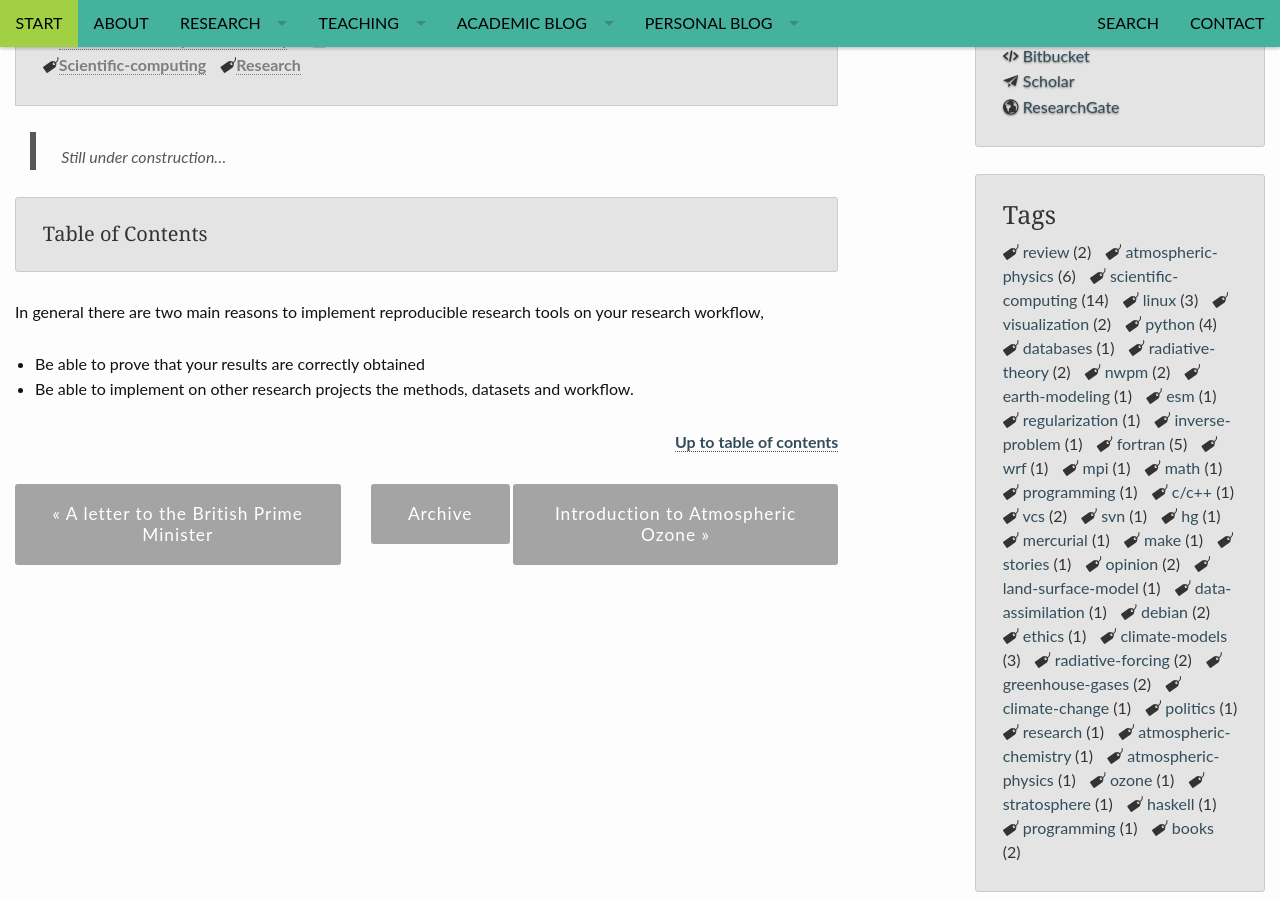
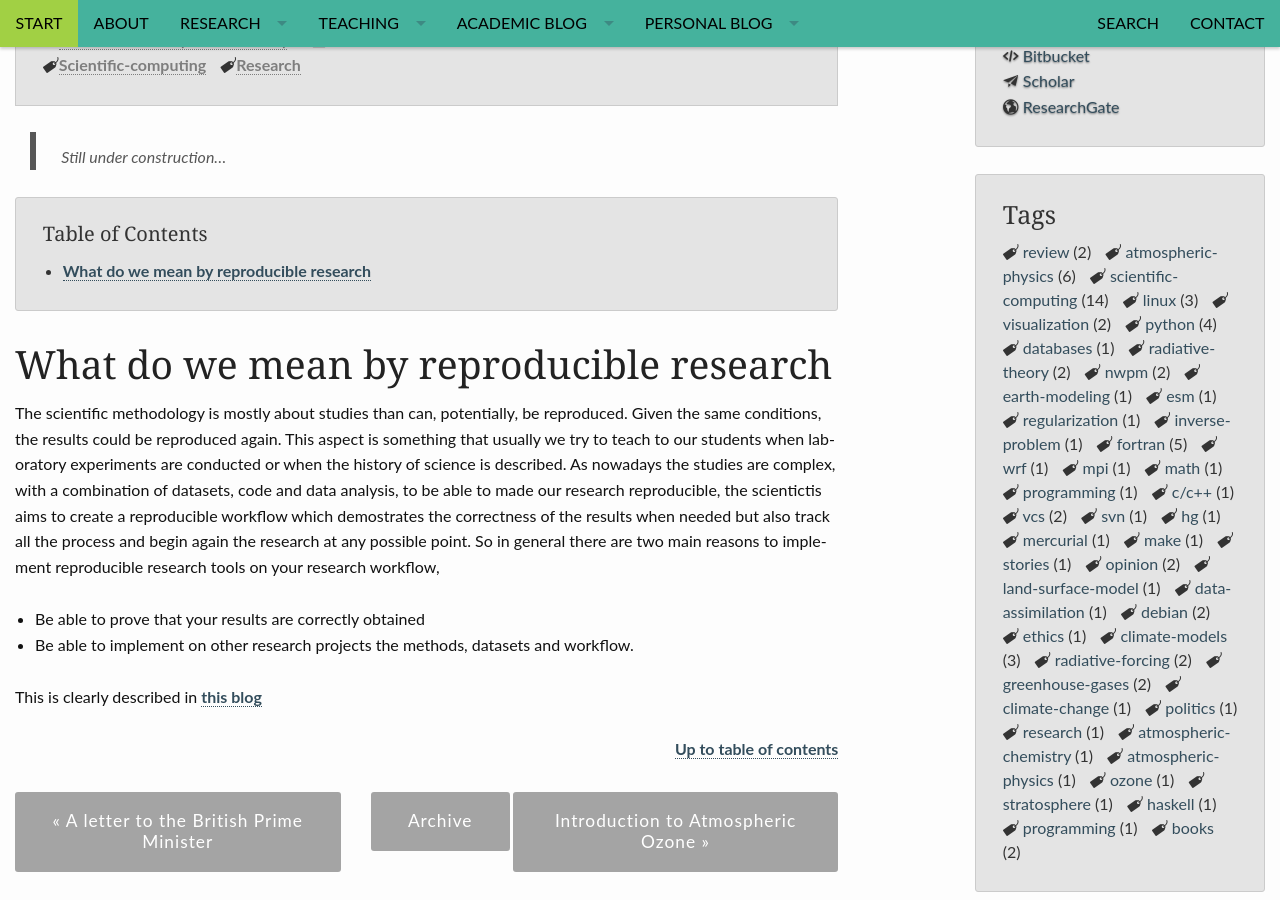
Before and after one commit to RCHG/rchg.github.io, a Jekyll site: the page built from _posts/2017-07-14-Reproducible-Research-with-Python.md, in a window 1280 px wide and 900 px high, scrolled down 391 px. Built offline with Jekyll 4.4.1, drawn with Linux system fonts in a browser that asks for light colours; nearby versions of some CDN libraries; comment, search, counter and statistics services are not loaded.

Commit message:
Update 2017-07-14-Reproducible-Research-with-Python.md

```diff
--- a/_posts/2017-07-14-Reproducible-Research-with-Python.md
+++ b/_posts/2017-07-14-Reproducible-Research-with-Python.md
@@ -25,13 +25,15 @@ header:
 </div>
 </section><!-- /#table-of-contents -->
 
+# What do we mean by reproducible research
 
-
-In general there are two main reasons to implement reproducible research tools on your research workflow,
+The scientific methodology is mostly about studies than can, potentially, be reproduced. Given the same conditions, the results could be reproduced again. This aspect is something that usually we try to teach to our students when laboratory experiments are conducted or when the history of science is described. As nowadays the studies are complex, with a combination of datasets, code and data analysis, to be able to made our research reproducible, the scientictis aims to create a reproducible workflow which demostrates the correctness of the results when needed but also track all the process and begin again the research at any possible point. So in general there are two main reasons to implement reproducible research tools on your research workflow,
 
 - Be able to prove that your results are correctly obtained
 - Be able to implement on other research projects the methods, datasets and workflow.
 
+This is clearly described in [this blog](https://ropensci.github.io/reproducibility-guide/sections/introduction/)
+
 
 <small markdown="1">[Up to table of contents](#toc)</small>
 {: .text-right }
```
